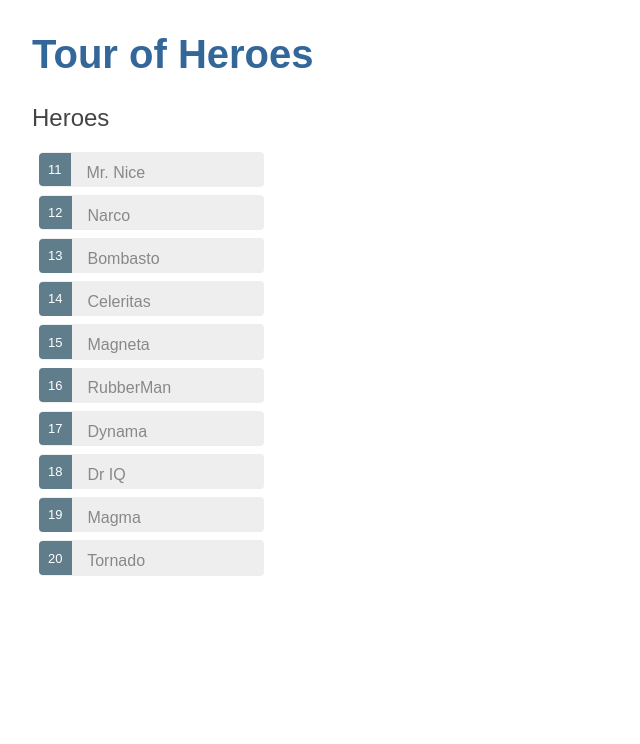
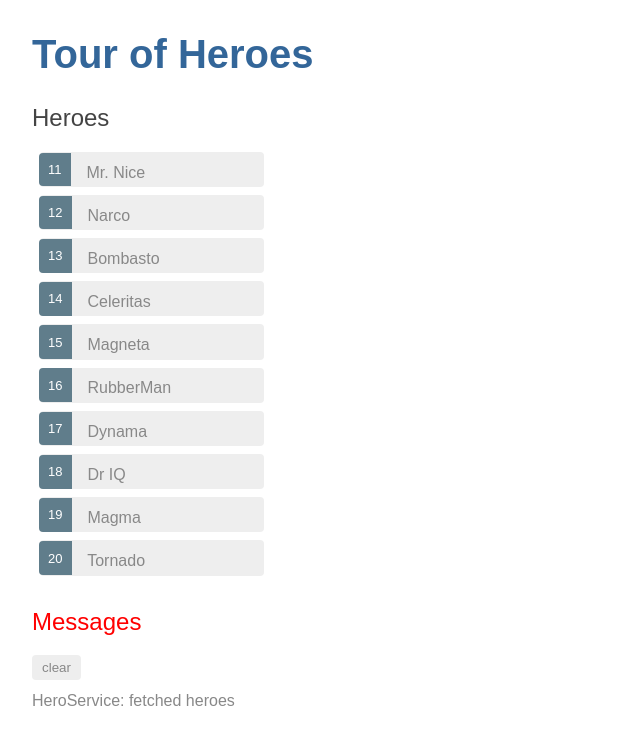
Before and after one commit to kyle-morton/angular-tour-of-heroes, an Angular app in the folder angular-tour-of-heroes/: page / in a window 1280 px wide. Shown: the top 744 px of the page, without its empty margins (0-640 px from the left). Built offline with nearby package versions, Linux system fonts and the light colour scheme.

Commit message:
added messages component/service

```diff
--- a/angular-tour-of-heroes/src/app/app.component.html
+++ b/angular-tour-of-heroes/src/app/app.component.html
@@ -1,2 +1,3 @@
 <h1>{{title}}</h1>
 <app-heroes></app-heroes>
+<app-messages></app-messages>
--- a/angular-tour-of-heroes/src/app/app.module.ts
+++ b/angular-tour-of-heroes/src/app/app.module.ts
@@ -5,12 +5,14 @@ import { FormsModule } from '@angular/forms'; //ngModel lives here...
 import { AppComponent } from './app.component';
 import { HeroesComponent } from './heroes/heroes.component';
 import { HeroDetailComponent } from './hero-detail/hero-detail.component';
+import { MessagesComponent } from './messages/messages.component';
 
 @NgModule({
   declarations: [
     AppComponent,
     HeroesComponent,
-    HeroDetailComponent
+    HeroDetailComponent,
+    MessagesComponent
   ],
   imports: [
     BrowserModule,
--- a/angular-tour-of-heroes/src/app/hero.service.ts
+++ b/angular-tour-of-heroes/src/app/hero.service.ts
@@ -1,5 +1,6 @@
 import { Injectable } from '@angular/core';
 import { Observable, of } from 'rxjs';
+import { MessageService } from './message.service';
 import { Hero } from './hero';
 import { HEROES } from './mock-heroes';
 
@@ -8,8 +9,9 @@ import { HEROES } from './mock-heroes';
 })
 export class HeroService {
   getHeroes(): Observable<Hero[]> { //returns observable array that can be subscribed to to get changes
+    this.messageService.add('HeroService: fetched heroes');
     return of(HEROES);
   }
 
-  constructor() { }
+  constructor(private messageService: MessageService) { }
 }
--- a/angular-tour-of-heroes/src/app/heroes/heroes.component.ts
+++ b/angular-tour-of-heroes/src/app/heroes/heroes.component.ts
@@ -14,7 +14,6 @@ export class HeroesComponent implements OnInit {
   getHeroes(): void {
     this.heroService.getHeroes()
     .subscribe(heroes => {
-      console.log('got heroes: ' + heroes);
       this.heroes = heroes;
     });
   }
--- /dev/null
+++ b/angular-tour-of-heroes/src/app/message.service.ts
@@ -0,0 +1,18 @@
+import { Injectable } from '@angular/core';
+
+@Injectable({
+  providedIn: 'root'
+})
+export class MessageService {
+  messages: string[] = [];
+
+  constructor() { }
+
+  add(message: string) {
+    this.messages.push(message);
+  }
+  clear() {
+    this.messages = [];
+  }
+
+}
--- /dev/null
+++ b/angular-tour-of-heroes/src/app/messages/messages.component.css
@@ -0,0 +1,35 @@
+/* MessagesComponent's private CSS styles */
+h2 {
+    color: red;
+    font-family: Arial, Helvetica, sans-serif;
+    font-weight: lighter;
+  }
+  body {
+    margin: 2em;
+  }
+  body, input[text], button {
+    color: crimson;
+    font-family: Cambria, Georgia;
+  }
+
+  button.clear {
+    font-family: Arial;
+    background-color: #eee;
+    border: none;
+    padding: 5px 10px;
+    border-radius: 4px;
+    cursor: pointer;
+    cursor: hand;
+  }
+  button:hover {
+    background-color: #cfd8dc;
+  }
+  button:disabled {
+    background-color: #eee;
+    color: #aaa;
+    cursor: auto;
+  }
+  button.clear {
+    color: #888;
+    margin-bottom: 12px;
+  }
--- /dev/null
+++ b/angular-tour-of-heroes/src/app/messages/messages.component.html
@@ -0,0 +1,8 @@
+<div *ngIf="messageService.messages.length">
+
+    <h2>Messages</h2>
+    <button class="clear"
+            (click)="messageService.clear()">clear</button>
+    <div *ngFor='let message of messageService.messages'> {{message}} </div>
+
+  </div>
--- /dev/null
+++ b/angular-tour-of-heroes/src/app/messages/messages.component.ts
@@ -0,0 +1,16 @@
+import { Component, OnInit } from '@angular/core';
+import { MessageService } from '../message.service';
+
+@Component({
+  selector: 'app-messages',
+  templateUrl: './messages.component.html',
+  styleUrls: ['./messages.component.css']
+})
+export class MessagesComponent implements OnInit {
+
+  constructor(public messageService: MessageService) { }
+
+  ngOnInit() {
+  }
+
+}
```
Also changed, not shown: 2 other files (tests, documents, lock files or other folders).
